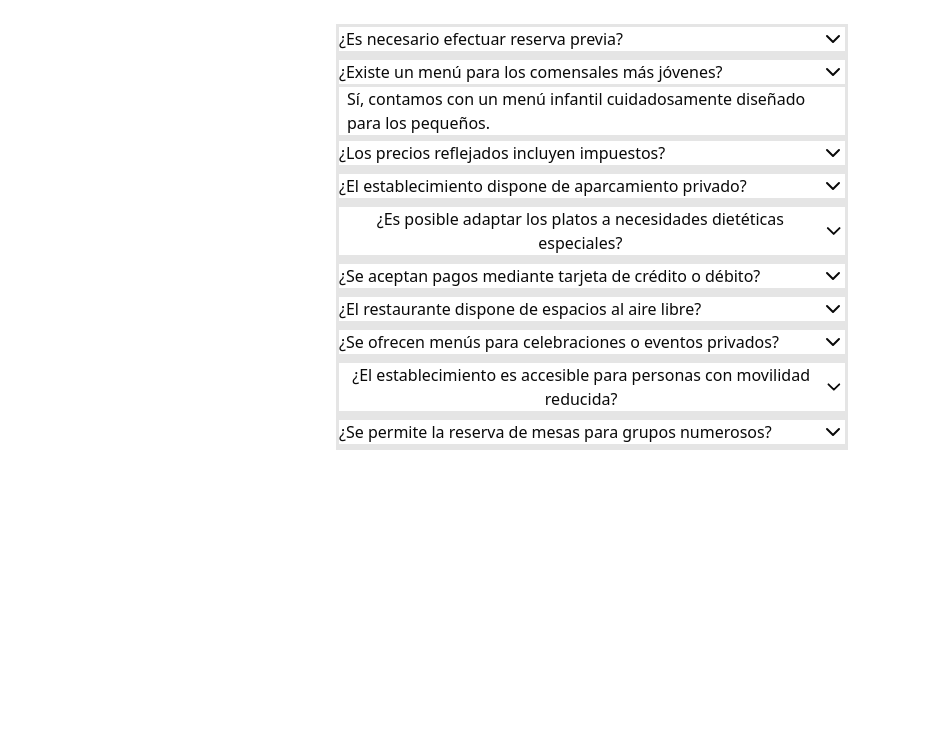
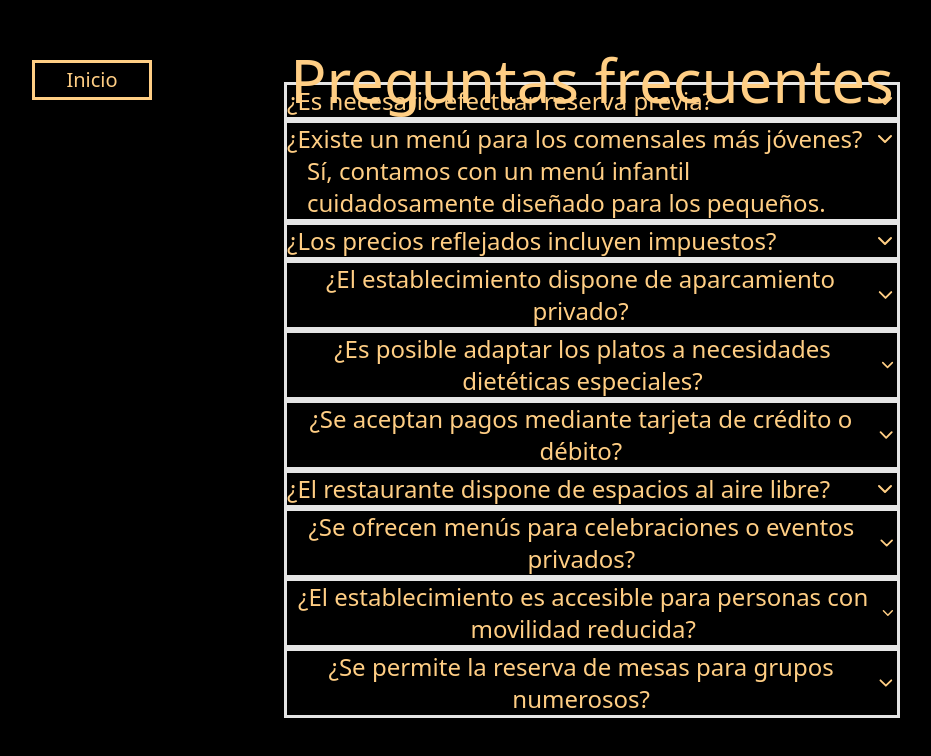
Before and after one commit to Dev-id-A/restaurant-page, a React (Vite) app: page /faq in a window 1280 px wide. Shown: the top 756 px of the page, without its empty margins (48-979 px from the left). Built offline with nearby package versions, Linux system fonts and the light colour scheme.

Commit message:
Link btn added

```diff
--- a/pages/Book.jsx
+++ b/pages/Book.jsx
@@ -1,10 +1,19 @@
 import BookSection from "../src/assets/Book/BookSection"
 import NumberBtn from "../src/assets/Book/NumberBtn"
+import LinkBtn from "../src/assets/FAQ/LinkBtn"
 
-function Book() {
+function Book({lang}) {
   return (
     <main className="relative bg-black h-screen flex flex-col justify-center items-center gap-40 text-6xl text-royal">
-      <h1 className="absolute top-10">Book</h1>
+
+      <div className="relative w-full h-30 flex flex-row justify-center items-center">
+
+        <LinkBtn {...{lang}}/>
+
+        <h1 className="absolute top-10">Book</h1>
+
+      </div>
+
 
         <div className="flex flex-col justify-center items-center gap-3 mt-30">
           <h2 className="text-5xl text-center">Personas</h2>
--- a/pages/FAQ.jsx
+++ b/pages/FAQ.jsx
@@ -1,8 +1,19 @@
 import FAQAccordion from "../src/assets/FAQ/FAQAccordion"
+import faqPage from "../src/assets/Json/FAQPageJson"
+import LinkBtn from "../src/assets/FAQ/LinkBtn"
 
 function FAQ({lang}) {
   return (
-    <main>
+    <main className="relative flex flex-col justify-center bg-black w-screen h-screen text-royal">
+
+      <div className="absolute top-5 w-full h-30 flex flex-row justify-center items-center">
+
+        <LinkBtn {...{lang}}/>
+
+        <h1 className="text-center text-6xl">{faqPage.title[lang]}</h1>
+
+      </div>
+
       <FAQAccordion {...{lang}}/>
     </main>
   )
--- a/pages/Menu.jsx
+++ b/pages/Menu.jsx
@@ -1,21 +1,16 @@
 import MenuSection from "../src/assets/Menu.jsx/MenuSection";
-import { Link } from "react-router";
 import menuJson from "../src/assets/Json/MenuJson";
+import LinkBtn from "../src/assets/FAQ/LinkBtn";
 
 function Menu({lang}) {
   return (
-    <main className="w-screen h-screen overflow-hidden bg-gradient-to-r from-[rgba(9,9,9,1)] via-[rgba(30,18,0,1)] to-[rgba(9,9,9,1)]">
+    <main className="w-screen h-screen overflow-hidden bg-black text-royal">
 
       <div className="relative w-full h-30 flex flex-row justify-center items-center">
 
-        <Link to={"/"} className="absolute grid place-items-center left-20 h-10 w-30 text-white">
-        <svg className="absolute inset-0" viewBox="0 0 16 16" fill="currentColor">
-          <path d="M8 10L8 14L6 14L-2.62268e-07 8L6 2L8 2L8 6L16 6L16 10L8 10Z"></path>
-        </svg>
-          <p className="absolute top-11 left-15 text-black text-xl">{menuJson.home[lang]}</p>
-        </Link>
+        <LinkBtn {...{lang}}/>
 
-        <h1 className="text-6xl text-white">{menuJson.presentation[lang]}</h1>
+        <h1 className="text-6xl">{menuJson.presentation[lang]}</h1>
 
       </div>
 
--- a/src/assets/FAQ/FAQAccordion.jsx
+++ b/src/assets/FAQ/FAQAccordion.jsx
@@ -4,8 +4,8 @@ import { ChevronDown, ChevronDownIcon } from "lucide-react"
 
 function FAQAccordion({lang}) {
   return (
-    <div className="w-full p-6 flex justify-center">
-      <div className="w-full max-w-lg">
+    <div className="w-full p-6 flex justify-center text-2xl">
+      <div className="w-1/2">
         <Accordion
 
           type="single"
@@ -15,8 +15,8 @@ function FAQAccordion({lang}) {
         >
           {faq.map((accordion, i)=> (
             <AccordionItem className="border-3" value={`item-${i}`} key={i}>
-              <AccordionTrigger className="flex flex-row justify-between items-center w-full border-b-3">{accordion.ask[lang]}<ChevronDownIcon className="flex"/></AccordionTrigger>
-              <AccordionContent className="px-2">{accordion.answer[lang]}</AccordionContent>
+              <AccordionTrigger className="flex flex-row justify-between items-center w-full">{accordion.ask[lang]}<ChevronDownIcon className="flex"/></AccordionTrigger>
+              <AccordionContent className="px-5">{accordion.answer[lang]}</AccordionContent>
             </AccordionItem>
           ))}
     </Accordion>
--- /dev/null
+++ b/src/assets/FAQ/LinkBtn.jsx
@@ -0,0 +1,12 @@
+import { Link } from "react-router";
+import menuJson from "../Json/MenuJson";
+
+function LinkBtn({lang}) {
+  return (
+    <Link to={"/"} className="absolute border-3 border-royal grid place-items-center left-20 h-10 w-30">
+          <p className="text-xl">{menuJson.home[lang]}</p>
+    </Link>
+  )
+}
+
+export default LinkBtn
--- /dev/null
+++ b/src/assets/Json/FAQPageJson.jsx
@@ -0,0 +1,8 @@
+const faqPage={
+    title:{
+        es: "Preguntas frecuentes",
+        en: "Frequent questions"
+    }
+}
+
+export default faqPage
--- a/src/assets/Menu.jsx/MenuBtn.jsx
+++ b/src/assets/Menu.jsx/MenuBtn.jsx
@@ -1,12 +1,12 @@
 function MenuBtn({children, image, menu}) {
   return (
-    <button className="relative border size-full hover:cursor-pointer group border-white" onClick={()=> window.open(`${menu}`, "_blank")}>
+    <button className="relative border size-full hover:cursor-pointer group border-royal" onClick={()=> window.open(`${menu}`, "_blank")}>
 
       <img src={`${image}`} className="absolute inset-0 w-full h-full group-hover:scale-102 transition-all duration-1000" />
 
       <div className="absolute inset-0 bg-black/60 group-hover:bg-black/10 group-hover:scale-102 transition-all duration-1000"></div>
 
-      <h2 className="text-5xl text-white absolute inset-0 top-5 flex justify-center z-10 group-hover:scale-102 transition-all duration-1000">{children}</h2>
+      <h2 className="text-5xl text-royal absolute inset-0 top-5 flex justify-center z-10 group-hover:scale-102 transition-all duration-1000">{children}</h2>
 
 
     </button>
```
